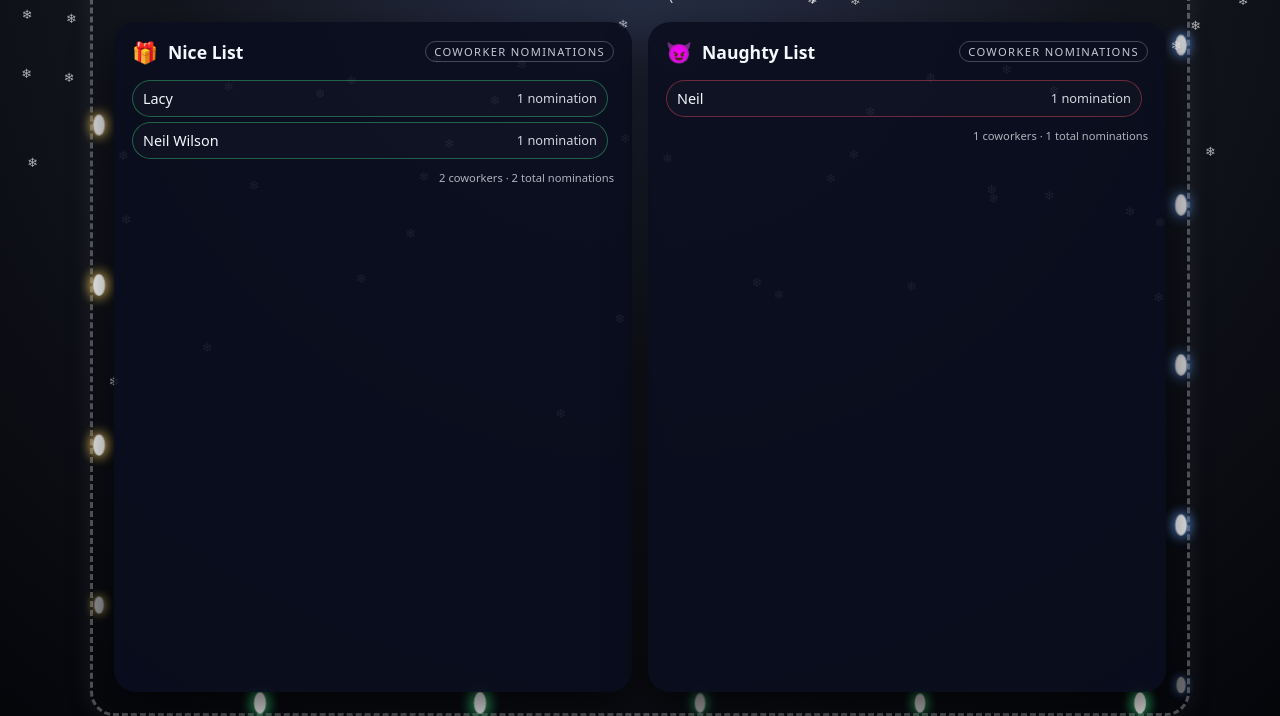
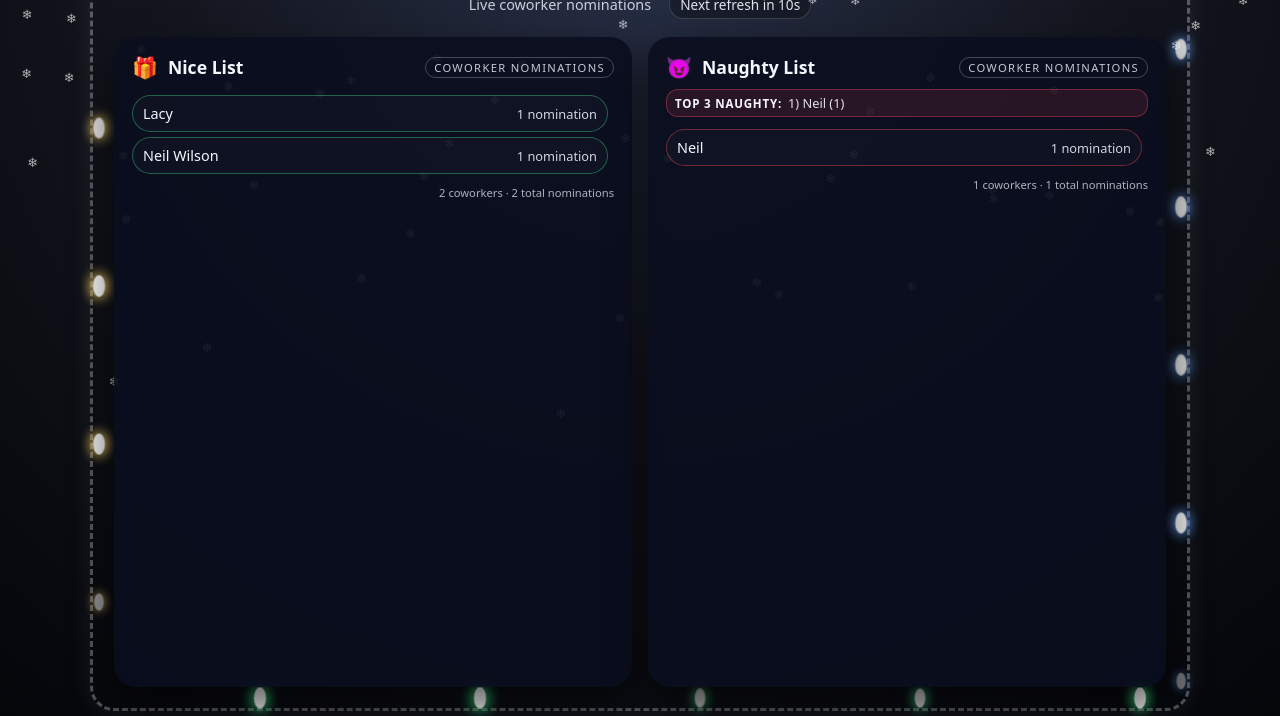
Before and after one commit to nwilson1211-cmyk/naughty-nice-dashboard, a plain HTML site: page index.html in a window 1280 px wide. Shown: the part 84-800 px from the top of the page. Drawn offline with Linux system fonts and the light colour scheme.

Commit message:
Refactor index.html for layout and styling updates
Updated styles and structure for subtitle and countdown elements. Adjusted panel height and added new top-three section for naughty list.

```diff
--- a/index.html
+++ b/index.html
@@ -100,12 +100,28 @@
       text-transform: uppercase;
       color: var(--accent);
       text-shadow: 0 0 18px rgba(0, 0, 0, 0.9);
-      margin-bottom: 4px;
+      margin-bottom: 6px;
     }
 
-    .subtitle {
-      font-size: 0.95rem;
-      opacity: 0.85;
+    .subtitle-row {
+      display: flex;
+      align-items: center;
+      justify-content: center;
+      gap: 18px;
+      font-size: 0.9rem;
+      opacity: 0.9;
+    }
+
+    .subtitle-main {
+      opacity: 0.9;
+    }
+
+    .subtitle-countdown {
+      font-size: 0.85rem;
+      padding: 4px 10px;
+      border-radius: 999px;
+      background: rgba(0, 0, 0, 0.35);
+      border: 1px solid rgba(255, 255, 255, 0.18);
     }
 
     .panels {
@@ -114,7 +130,7 @@
       gap: 16px;
       position: relative;
       z-index: 2;
-      height: calc(100vh - 130px);
+      height: calc(100vh - 150px);
     }
 
     .panel {
@@ -156,6 +172,32 @@
       font-size: 1.3rem;
     }
 
+    .top-three {
+      font-size: 0.8rem;
+      margin-bottom: 6px;
+      padding: 4px 8px;
+      border-radius: 12px;
+      background: rgba(255, 75, 92, 0.12);
+      border: 1px solid rgba(255, 75, 92, 0.35);
+      display: flex;
+      align-items: center;
+      gap: 6px;
+      white-space: nowrap;
+      overflow: hidden;
+      text-overflow: ellipsis;
+    }
+
+    .top-three span.label {
+      font-weight: 600;
+      text-transform: uppercase;
+      letter-spacing: 0.07em;
+      font-size: 0.72rem;
+    }
+
+    .top-three span.names {
+      opacity: 0.9;
+    }
+
     .list {
       margin-top: 6px;
       overflow-y: auto;
@@ -180,15 +222,15 @@
       margin-bottom: 5px;
       background: rgba(255, 255, 255, 0.02);
       border: 1px solid transparent;
-      animation: slideIn 0.4s ease forwards;
       opacity: 0;
-      transform: translateY(8px);
+      transform: translateY(8px) scale(0.98);
+      animation: fadeInUp 0.45s ease forwards;
     }
 
-    @keyframes slideIn {
+    @keyframes fadeInUp {
       to {
         opacity: 1;
-        transform: translateY(0);
+        transform: translateY(0) scale(1);
       }
     }
 
@@ -198,6 +240,14 @@
       white-space: nowrap;
       overflow: hidden;
       text-overflow: ellipsis;
+      display: flex;
+      align-items: center;
+      gap: 6px;
+    }
+
+    .sparkle {
+      font-size: 0.85rem;
+      opacity: 0.95;
     }
 
     .entry-count {
@@ -211,6 +261,28 @@
 
     .entry--naughty {
       border-color: rgba(255, 75, 92, 0.4);
+    }
+
+    .entry--highlight {
+      box-shadow: 0 0 12px rgba(255, 255, 255, 0.16),
+                  0 0 20px rgba(255, 215, 130, 0.4);
+      position: relative;
+    }
+
+    .entry--highlight::after {
+      content: "";
+      position: absolute;
+      inset: -2px;
+      border-radius: inherit;
+      border: 1px solid rgba(255, 255, 255, 0.28);
+      pointer-events: none;
+      animation: glowPulse 1.8s ease-in-out infinite;
+    }
+
+    @keyframes glowPulse {
+      0% { opacity: 0.2; box-shadow: 0 0 6px rgba(255,255,255,0.2); }
+      50% { opacity: 0.95; box-shadow: 0 0 18px rgba(255,215,130,0.9); }
+      100% { opacity: 0.2; box-shadow: 0 0 6px rgba(255,255,255,0.2); }
     }
 
     .footer {
@@ -252,12 +324,20 @@
     })();
   </script>
 
+  <!-- Santa Ho Ho Ho audio (upload hohoho.mp3 to this repo) -->
+  <audio id="santa-audio" src="hohoho.mp3" preload="auto"></audio>
+
   <div class="frame">
     <div class="lights" id="lights"></div>
 
     <div class="header">
       <div class="title">Santa's Naughty &amp; Nice Control Center</div>
-      <div class="subtitle">Live coworker nominations · (GitHub CSV version)</div>
+      <div class="subtitle-row">
+        <span class="subtitle-main">Live coworker nominations</span>
+        <span class="subtitle-countdown" id="refresh-countdown">
+          Next refresh in 15s
+        </span>
+      </div>
     </div>
 
     <div class="panels">
@@ -280,6 +360,10 @@
             <span>Naughty List</span>
           </div>
           <span class="tag">Coworker Nominations</span>
+        </div>
+        <div class="top-three" id="naughty-top3" style="display:none;">
+          <span class="label">Top 3 Naughty:</span>
+          <span class="names"></span>
         </div>
         <div class="list" id="naughty-list"></div>
         <div class="footer" id="naughty-footer">Loading…</div>
@@ -323,9 +407,15 @@
       }
     })();
 
-    // Local CSV paths in the same repo
-    const NICE_CSV_URL    = "nice.csv";
-    const NAUGHTY_CSV_URL = "naughty.csv";
+    // Refresh timing
+    const REFRESH_INTERVAL_MS = 15000; // 15 seconds
+    let countdownSeconds = REFRESH_INTERVAL_MS / 1000;
+    let countdownTimerId = null;
+
+    const NICE_CSV_URL =
+      "https://raw.githubusercontent.com/nwilson1211-cmyk/naughty-nice-dashboard/main/nice.csv";
+    const NAUGHTY_CSV_URL =
+      "https://raw.githubusercontent.com/nwilson1211-cmyk/naughty-nice-dashboard/main/naughty.csv";
 
     const NICE_NAME_COL    = "Who are you nominating for the NICE List?";
     const NAUGHTY_NAME_COL = "Who are you nominating for the NAUGHTY List?";
@@ -397,16 +487,32 @@
 
       if (entries.length === 0) {
         footer.textContent = "No nominations yet – scan the QR to get started!";
-        return;
+        return entries;
       }
 
       for (const [name, count] of entries) {
         const div = document.createElement("div");
         div.className = "entry entry--" + (type === "nice" ? "nice" : "naughty");
 
+        // Highlight people with multiple nominations
+        if (count >= 2) {
+          div.classList.add("entry--highlight");
+        }
+
         const nameSpan = document.createElement("span");
         nameSpan.className = "entry-name";
-        nameSpan.textContent = name;
+
+        // Sparkle icon for multiple nominations
+        if (count >= 2) {
+          const sparkle = document.createElement("span");
+          sparkle.className = "sparkle";
+          sparkle.textContent = "✨";
+          nameSpan.appendChild(sparkle);
+        }
+
+        const textNode = document.createElement("span");
+        textNode.textContent = name;
+        nameSpan.appendChild(textNode);
 
         const countSpan = document.createElement("span");
         countSpan.className = "entry-count";
@@ -419,6 +525,45 @@
 
       const total = entries.reduce((sum, [, c]) => sum + c, 0);
       footer.textContent = `${entries.length} coworkers · ${total} total nominations`;
+
+      return entries;
+    }
+
+    function renderTopThreeNaughty(counts) {
+      const top3Div = document.getElementById("naughty-top3");
+      const namesSpan = top3Div.querySelector(".names");
+
+      const entries = Object.entries(counts)
+        .sort((a, b) => b[1] - a[1] || a[0].localeCompare(b[0]))
+        .slice(0, 3);
+
+      if (!entries.length) {
+        top3Div.style.display = "none";
+        return;
+      }
+
+      const text = entries
+        .map(([name, count], index) => {
+          const place = index + 1;
+          return `${place}) ${name} (${count})`;
+        })
+        .join(" · ");
+
+      namesSpan.textContent = text;
+      top3Div.style.display = "flex";
+    }
+
+    function playSantaSound() {
+      const audio = document.getElementById("santa-audio");
+      if (!audio) return;
+      try {
+        audio.currentTime = 0;
+        audio.play().catch(() => {
+          // Ignore autoplay restrictions; user can tap once to enable
+        });
+      } catch (e) {
+        console.warn("Audio playback issue:", e);
+      }
     }
 
     async function refreshDashboard() {
@@ -440,14 +585,48 @@
         const naughtyCounts = buildCounts(naughtyData, NAUGHTY_NAME_COL);
 
         renderList("nice-list", "nice-footer", niceCounts, "nice");
-        renderList("naughty-list", "naughty-footer", naughtyCounts, "naughty");
+        const naughtyEntries = renderList("naughty-list", "naughty-footer", naughtyCounts, "naughty");
+        renderTopThreeNaughty(naughtyCounts);
+
+        // Little Santa audio cue on each refresh
+        playSantaSound();
       } catch (err) {
         console.error("Dashboard refresh error:", err);
       }
     }
 
-    refreshDashboard();
-    setInterval(refreshDashboard, 60000);
+    function startCountdown() {
+      const countdownEl = document.getElementById("refresh-countdown");
+      if (!countdownEl) return;
+
+      // Clear any previous timer
+      if (countdownTimerId !== null) {
+        clearInterval(countdownTimerId);
+      }
+
+      countdownSeconds = REFRESH_INTERVAL_MS / 1000;
+      countdownEl.textContent = `Next refresh in ${countdownSeconds}s`;
+
+      countdownTimerId = setInterval(() => {
+        countdownSeconds -= 1;
+        if (countdownSeconds <= 0) {
+          countdownEl.textContent = "Refreshing…";
+          countdownSeconds = 0;
+        } else {
+          countdownEl.textContent = `Next refresh in ${countdownSeconds}s`;
+        }
+      }, 1000);
+    }
+
+    // Initial load + timers
+    (function init() {
+      refreshDashboard();
+      startCountdown();
+      setInterval(() => {
+        refreshDashboard();
+        startCountdown();
+      }, REFRESH_INTERVAL_MS);
+    })();
   </script>
 </body>
 </html>
```
